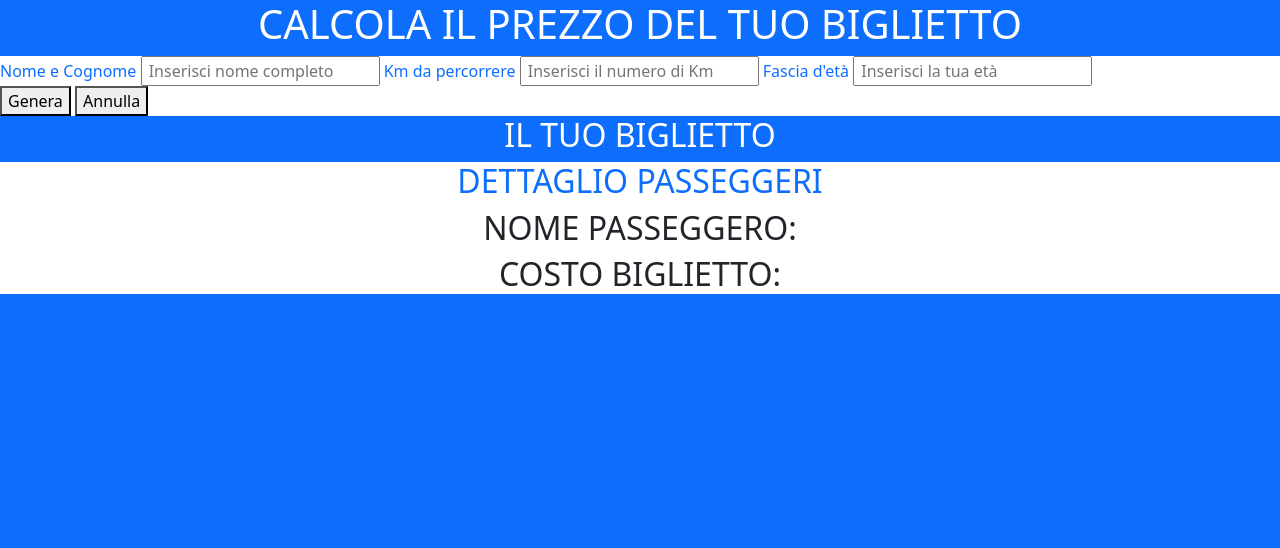
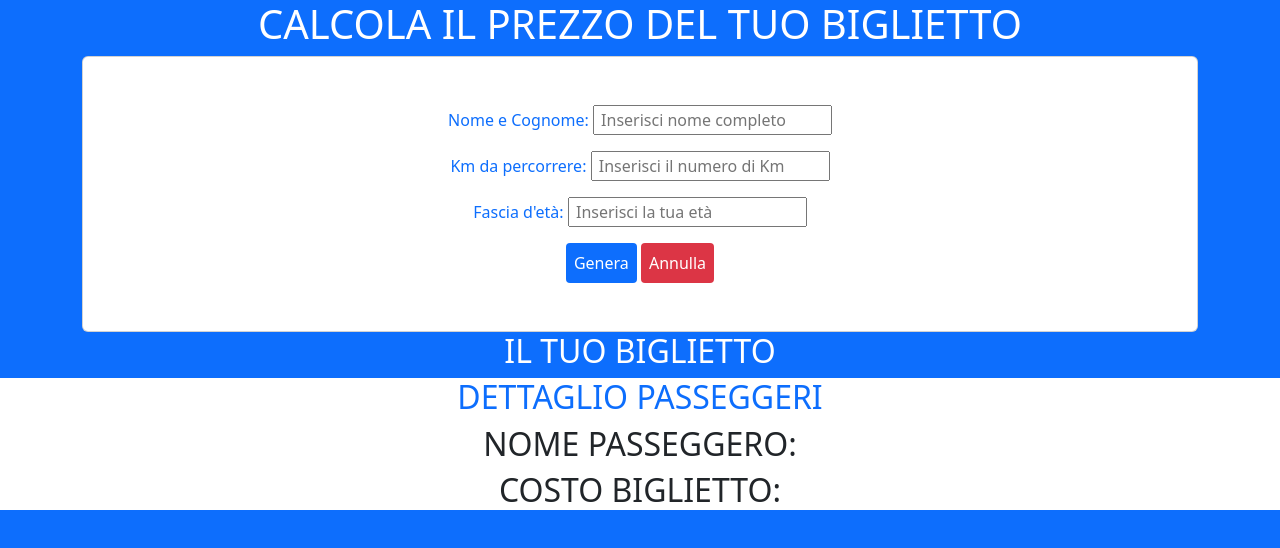
Before and after one commit to DanieleMorello/js-biglietto-treno-form, a plain HTML site: page index.html in a window 1280 px wide. Drawn offline with nearby package versions, Linux system fonts and the light colour scheme.

Commit message:
Beautify Card Form

```diff
--- a/assets/js/main.js
+++ b/assets/js/main.js
@@ -73,7 +73,7 @@ console.log('Discount: ', discount);
 const discountAmount = ticketPrice * discount;
 console.log('Discount amount: ', discountAmount);
 
-ticketPrice = ticketPrice - discountAmount;
+ticketPrice -=  discountAmount;
 
 console.log('Discounted price: ', ticketPrice);
 
--- a/index.html
+++ b/index.html
@@ -15,27 +15,46 @@
     <link rel="stylesheet" href="./assets/css/style.css">
   </head>
   <body class="bg-primary">
-    <h1 class="text-uppercase text-center text-white">Calcola il prezzo del tuo
-      biglietto</h1>
-    <div class="bg-white">
-      <label for="name" class="text-primary">Nome e Cognome</label>
-      <input type="text" name="name" id="name"
-       placeholder=" Inserisci nome completo">
+    <h1 class="text-uppercase text-center text-white">
+      Calcola il prezzo del tuo biglietto
+    </h1>
 
-      <label for="meter" class="text-primary">Km da percorrere</label>
-      <input type="text" name="meter" id="meter"
-      placeholder=" Inserisci il numero di Km">
+    <!-- Card Form -->
+      <div class="container text-center">
+        <div class="row">
+          <div class="col">
+            <div class="card bg-white">
+              <div>
+                <label for="name" class="text-primary mt-5">
+                  Nome e Cognome:
+                </label>
+                <input type="text" name="name" id="name"
+                class="mt-5"
+                placeholder=" Inserisci nome completo">
+              </div>
 
-      <label for="age" class="text-primary">Fascia d'età</label>
-      <input type="number" name="age" id="age"
-       placeholder=" Inserisci la tua età">
+              <div>
+                <label for="meter" class="text-primary mt-3">Km da percorrere:</label>
+                <input type="text" name="meter" id="meter"
+                class="mt-3"
+                placeholder=" Inserisci il numero di Km">
+              </div>
 
-      <div>
-        <button type="submit" id="generate">Genera</button>
-        <button type="reset" id="reset">Annulla</button>
+              <div>
+                <label for="age" class="text-primary mt-3">Fascia d'età:</label>
+                <input type="number" name="age" id="age"
+                class="mt-3"
+                placeholder=" Inserisci la tua età">
+              </div>
+
+              <div class="text-center">
+                <button type="submit" id="generate" class="mt-3 mb-5 border-0 bg-primary text-white p-2 rounded-1">Genera</button>
+                <button type="reset" id="reset" class="mt-3 mb-5 border-0 bg-danger text-white p-2 rounded-1">Annulla</button>
+              </div>
+            </div>
+          </div>
+        </div>
       </div>
-
-    </div>
 
     <h2 class="text-uppercase text-center text-white">Il tuo biglietto</h2>
 
```
